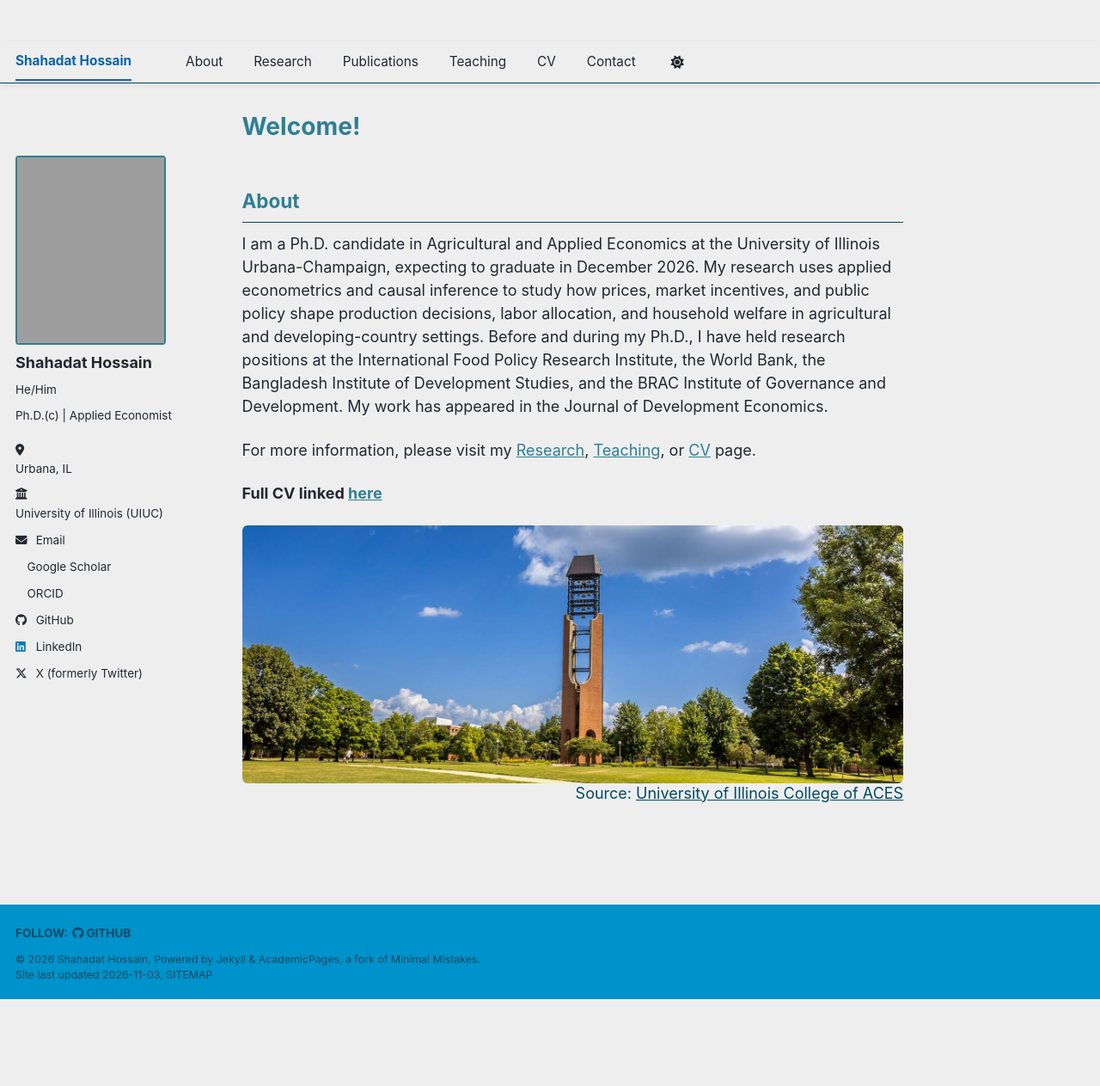
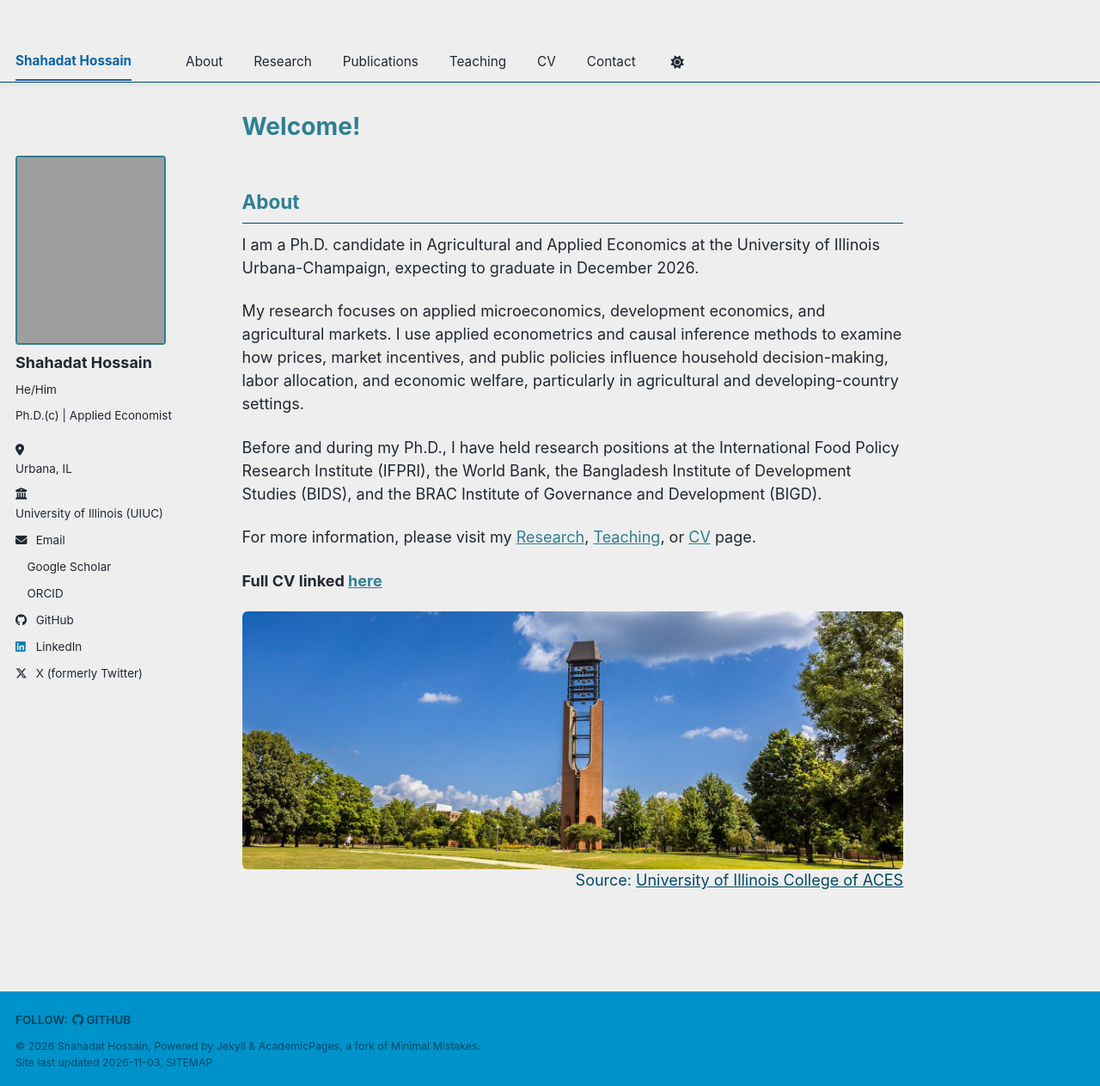
Before and after one commit to hnshahadat/hnshahadat.github.io, a Jekyll site: the page built from _pages/about.md, in a window 1280 px wide and 1263 px high. Shown: the whole window at 86% size. Built offline with Jekyll 4.4.1, drawn with Linux system fonts in a browser that asks for light colours; a style sheet for code colours, icons or effects is not loaded.

Commit message:
JMP update

```diff
--- a/_pages/about.md
+++ b/_pages/about.md
@@ -13,13 +13,17 @@ redirect_from:
 
 I am a Ph.D. candidate in Agricultural and Applied Economics at the University
 of Illinois Urbana-Champaign, expecting to graduate in December 2026.
-My research uses applied econometrics and causal inference to study how prices,
-market incentives, and public policy shape production decisions, labor allocation,
-and household welfare in agricultural and developing-country settings.
+
+My research focuses on applied microeconomics, development economics, and
+agricultural markets. I use applied econometrics and causal inference methods
+to examine how prices, market incentives, and public policies influence household
+decision-making, labor allocation, and economic welfare, particularly in
+agricultural and developing-country settings.
+
 Before and during my Ph.D., I have held research positions at the International
-Food Policy Research Institute, the World Bank, the Bangladesh Institute of
-Development Studies, and the BRAC Institute of Governance and Development.
-My work has appeared in the Journal of Development Economics.
+Food Policy Research Institute (IFPRI), the World Bank, the Bangladesh Institute
+of Development Studies (BIDS), and the BRAC Institute of Governance and
+Development (BIGD).
 
 For more information, please visit my [Research](/research/), [Teaching](/teaching/), or [CV](/cv/) page.
 
```
Also changed, not shown: _pages/research.md (+6 -6 lines), _pages/teaching.md (+3 -0 lines), 1 other file.
